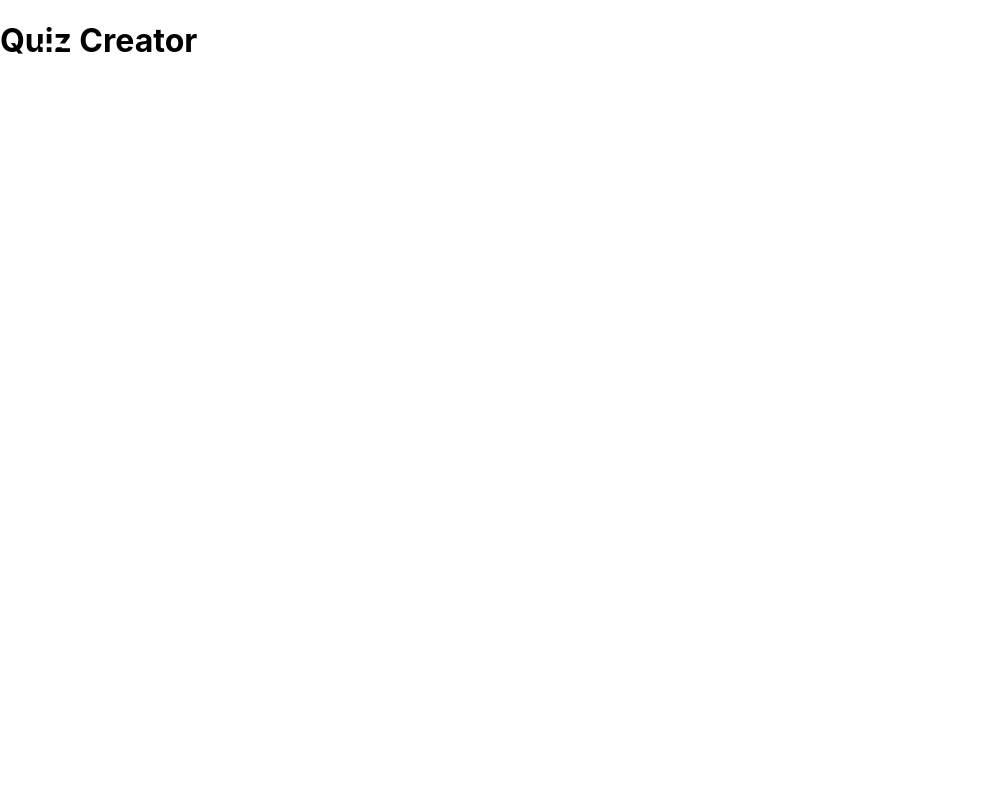
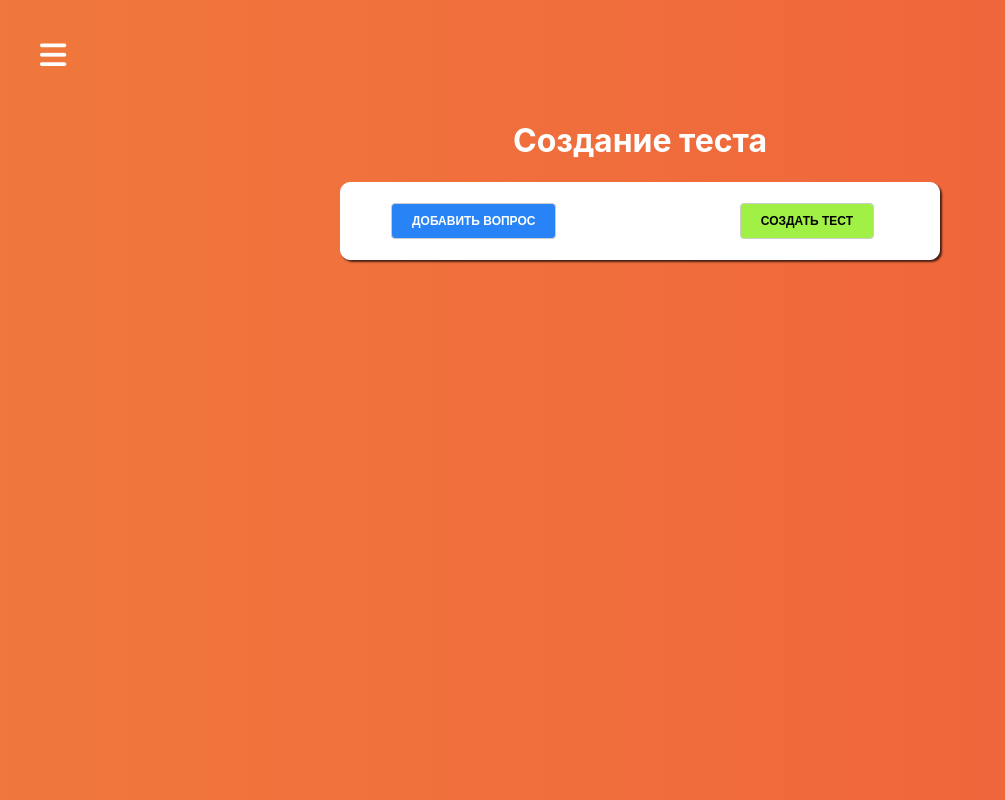
Before and after one commit to AlexSemynin/QUEEZ, a React (Create React App) app: page /quiz-creator in a window 1280 px wide. Shown: the whole page, without its empty margins (0-1005 px from the left). Built offline with nearby package versions, Linux system fonts and the light colour scheme.

Commit message:
стилизовать компонент Создания Quiz-теста

```diff
--- a/src/containers/QuizCreator/QuizCreator.js
+++ b/src/containers/QuizCreator/QuizCreator.js
@@ -1,13 +1,60 @@
 import React from 'react';
+import Button from '../../components/UI/Button/Button';
+import Input from '../../components/UI/Input/Input';
+import classes from './QuizCreator.module.css'
 
-export default class Auth extends React.Component{
+export default class QuizCreator extends React.Component{
+
+    //todo:Доделать логику компонента: начать с state и добавлением в него и на страницу вопросов
+
+    state = {
+        quizs: [], //{questionId:int, question: string, answers:[{text:'', ansId:1},...], tryAnswerId: int}
+        currentFormQuiz:[
+            {}
+        ]
+    }
+
+    onSubmitHandler = (ev) => {
+        ev.preventDefault();
+    }
+
+    addQuestionHandler = () => {
+
+    }
+
+    renderQuestion = () => {
+        return(
+            <div className="questionWrapper">
+                <Input label='Вопрос'/>
+                <hr/>
+                <span><strong>Варианты ответов:</strong></span>
+                <Input/>
+                <Input/>
+                <Input/>
+                <Input/>
+                <Input inputType='number' label='Правильный ответ'/>
+            </div>
+        )
+    }
+
+
+
+
 
     render(){
 
         return(
 
-            <div>
-                <h1>Quiz Creator</h1>
+            <div className={classes.QuizCreator}>
+                <h1>Создание теста</h1>
+
+                <form onSubmit={this.onSubmitHandler}>
+                    {/* {this.addQuestionHandler()} */}
+                    <div className={classes.buttonsWrapper}>
+                        <Button type="primary" onClick={this.addQuestionHandler}>Добавить вопрос</Button>
+                        <Button type="success">Создать тест</Button>
+                    </div>
+                </form>
             </div>
         )
     }
--- /dev/null
+++ b/src/containers/QuizCreator/QuizCreator.module.css
@@ -0,0 +1,42 @@
+.QuizCreator{
+    display: flex;
+    flex-direction: column;
+    flex-grow: 1;
+    text-align: center;
+    padding-top: 100px;
+    background: linear-gradient(270deg, #f0613c 0%, #f0783c 100%);
+}
+
+.QuizCreator form{
+    width: 600px;
+    border: 1px solid white;
+    background: white;
+    box-shadow: 2px 2px 2px rgba(0, 0, 0, 0.7);
+    padding: 20px 50px;
+    box-sizing: border-box;
+    margin: 0 auto;
+    border-radius: 10px;
+}
+
+.QuizCreator input[type="number"]{
+    width: 40px;
+    margin: 0 auto;
+}
+
+.QuizCreator input:focus{
+    box-shadow: 1px 1px 2px #f0783c;
+}
+
+.QuizCreator input:hover{
+    box-shadow: 2px 2px 10px #f0783c7e;
+}
+
+.QuizCreator h1{
+    color: white;
+}
+
+.buttonsWrapper{
+    display: flex;
+    flex-direction: row;
+    justify-content: space-between;
+}
```
